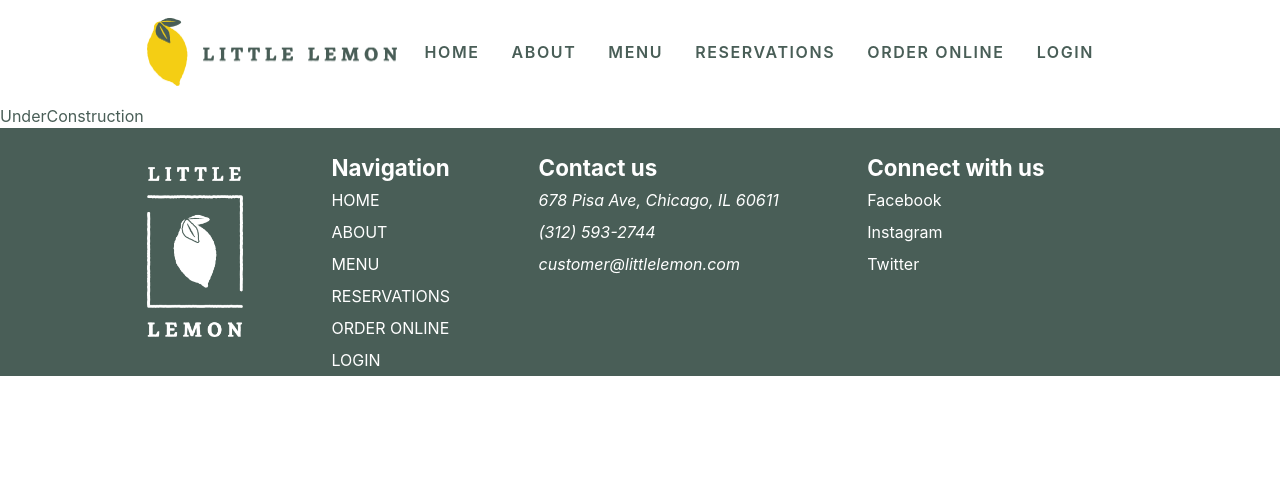
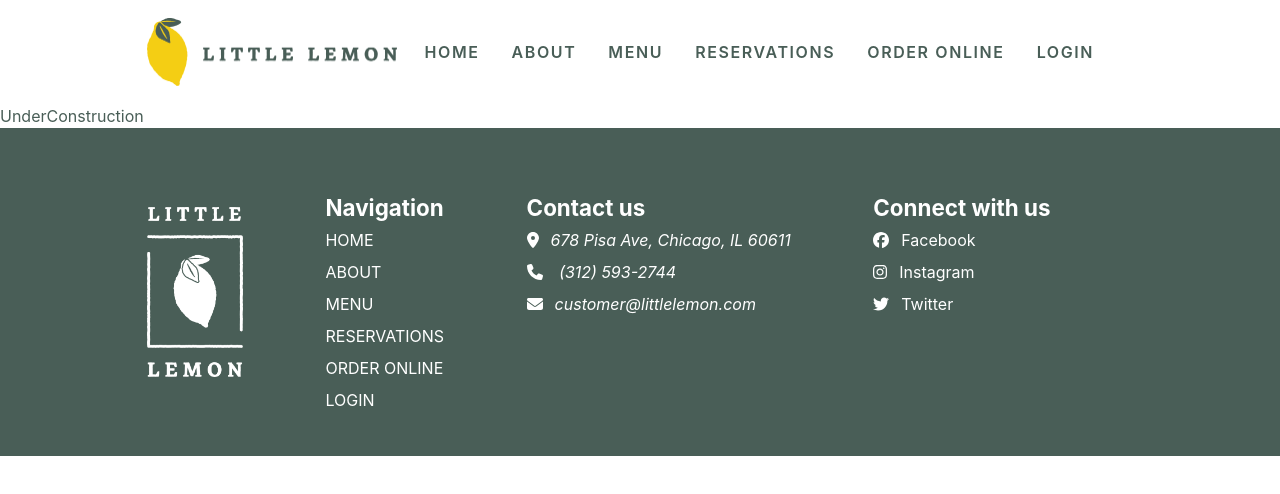
Before and after one commit to MohamadHajHassan/little-lemon-restaurant-frontend, a React (Create React App) app: page /login in a window 1280 px wide. Shown: the top 494 px of the page. Built offline with nearby package versions, Linux system fonts and the light colour scheme.

Commit message:
add icons to footer

```diff
--- a/src/components/Footer.jsx
+++ b/src/components/Footer.jsx
@@ -2,6 +2,17 @@ import React from "react";
 import logoFooter from "../assets/logo-footer.png";
 import "components/styles/footer.css";
 import Nav from "./Nav";
+import {
+    faEnvelope,
+    faLocationDot,
+    faPhone,
+} from "@fortawesome/free-solid-svg-icons";
+import {
+    faFacebook,
+    faInstagram,
+    faTwitter,
+} from "@fortawesome/free-brands-svg-icons";
+import { FontAwesomeIcon } from "@fortawesome/react-fontawesome";
 
 const Footer = () => {
     return (
@@ -19,9 +30,13 @@ const Footer = () => {
                 <div>
                     <p>Contact us</p>
                     <address>
+                        <FontAwesomeIcon icon={faLocationDot} />
                         678 Pisa Ave, Chicago, IL 60611
-                        <a href="tel:(312) 593-2744">(312) 593-2744</a>
+                        <a href="tel:(312) 593-2744">
+                            <FontAwesomeIcon icon={faPhone} /> (312) 593-2744
+                        </a>
                         <a href="mailto:customer@littlelemon.com">
+                            <FontAwesomeIcon icon={faEnvelope} />
                             customer@littlelemon.com
                         </a>
                     </address>
@@ -32,18 +47,21 @@ const Footer = () => {
                         href="https://www.facebook.com"
                         target="_blank"
                         rel="noreferrer">
+                        <FontAwesomeIcon icon={faFacebook} />
                         Facebook
                     </a>{" "}
                     <a
                         href="https://www.instagram.com"
                         target="_blank"
                         rel="noreferrer">
+                        <FontAwesomeIcon icon={faInstagram} />
                         Instagram
                     </a>{" "}
                     <a
                         href="https://www.twitter.com"
                         target="_blank"
                         rel="noreferrer">
+                        <FontAwesomeIcon icon={faTwitter} />
                         Twitter
                     </a>
                 </div>
--- a/src/components/styles/footer.css
+++ b/src/components/styles/footer.css
@@ -1,5 +1,6 @@
 footer {
     background-color: #495e57;
+    padding: 2.5rem 0;
 }
 
 .container-footer {
@@ -39,3 +40,7 @@ p {
     font-weight: 700;
     font-size: 1.4rem;
 }
+
+footer svg {
+    margin-right: 0.75rem;
+}
```
